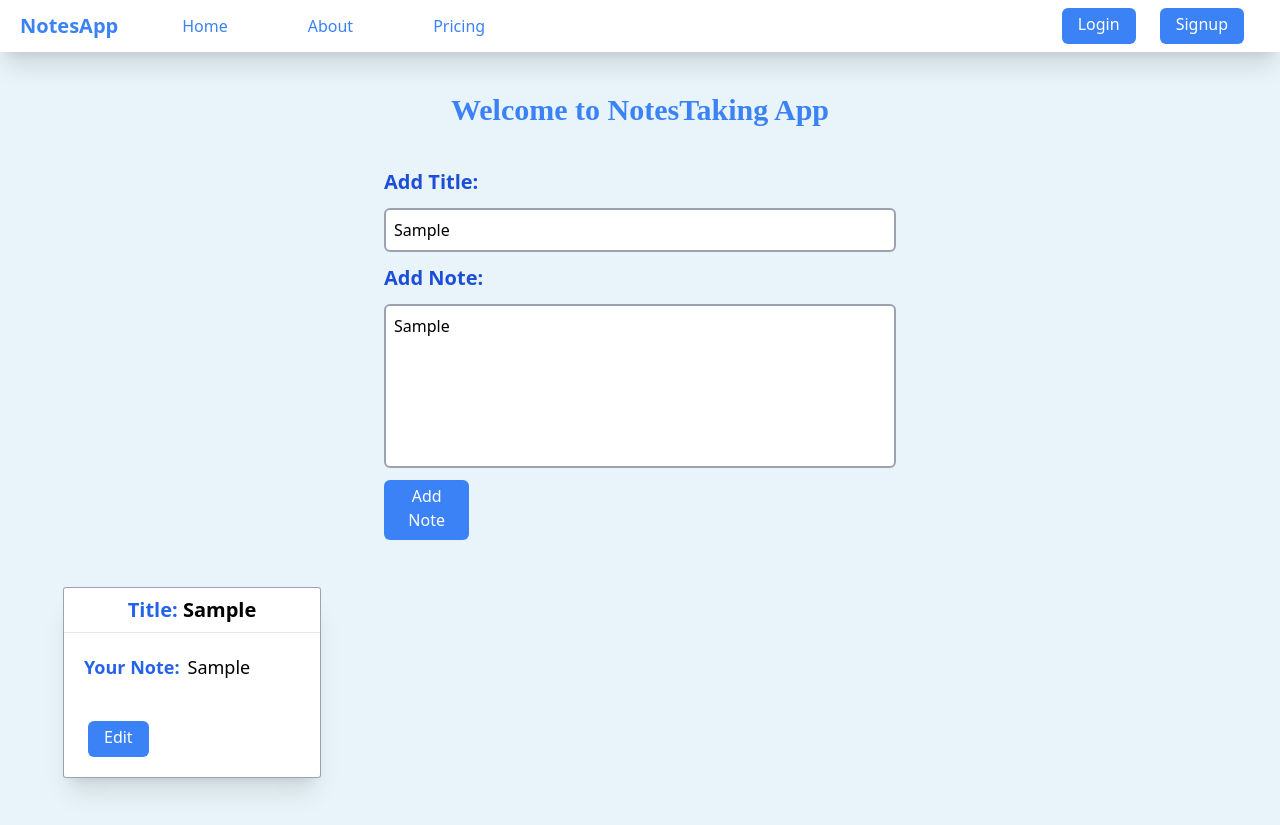
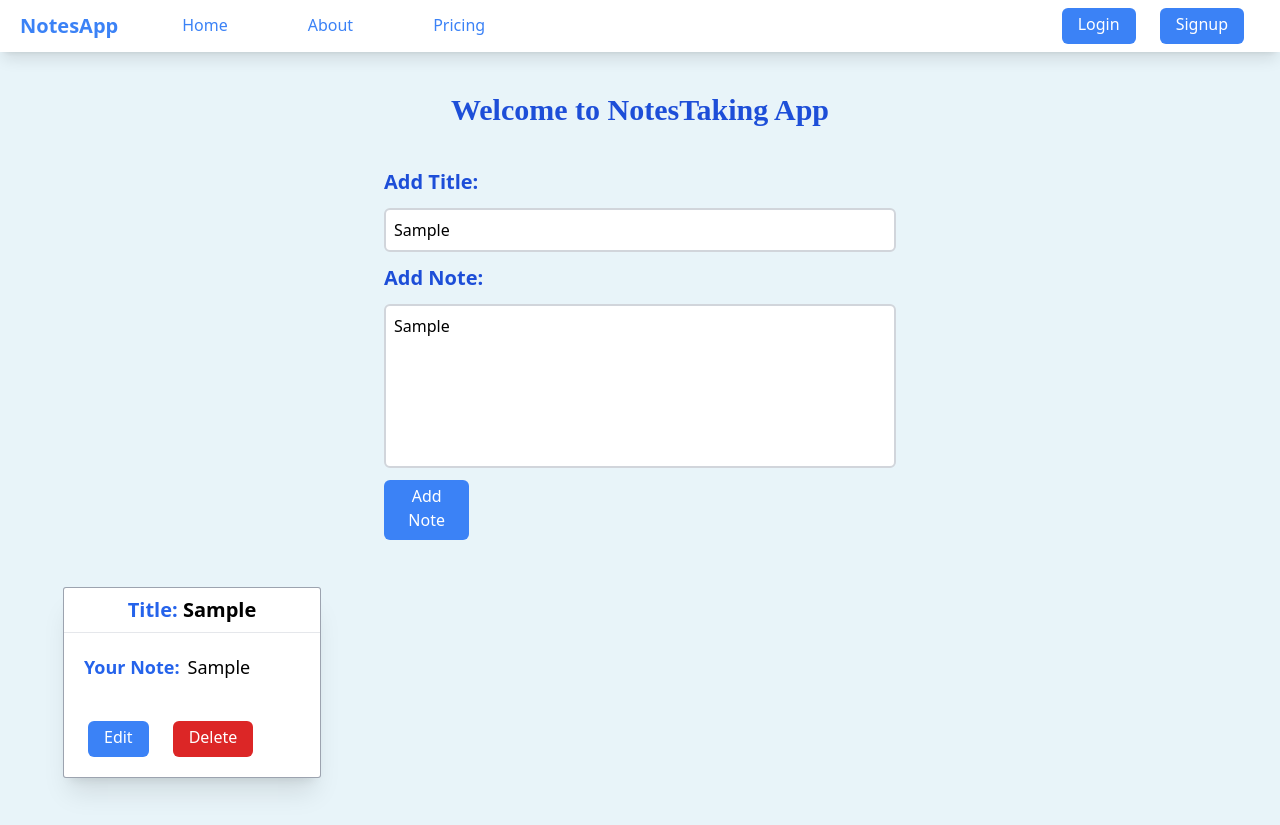
Before and after one commit to cleverfaizan786/NotesApp-with-Firebase, a React (Create React App) app: page / in a window 1280 px wide. Both pictures are taken after typing "Sample", "Sample" into the empty fields and a click on the button "Add Note". Built offline with nearby package versions, Linux system fonts and the light colour scheme.

Commit message:
Added delete note functionality

```diff
--- a/src/compoents/Header.js
+++ b/src/compoents/Header.js
@@ -4,11 +4,11 @@ export default class Header extends Component {
   render() {
     return (
       <>
-        <nav className="sticky w-full bg-white h-[52px] top-0 flex text-blue-500 items-center justify-between shadow-xl">
+        <nav className="sticky w-full bg-white h-[52px] top-0 flex text-blue-500 items-center justify-between shadow-lg">
           <div className="left-section flex items-center">
             <h1 className="ml-5 font-bold text-xl ">NotesApp</h1>
             <ul className="flex w-1/2 ml-16">
-              <li className="hover:text-blue-800 cursor-pointer transition">
+              <li className="hover:text-blue-800 cursor-pointer transition  border-b-2 border-transparent hover:border-blue-600">
                 Home
               </li>
               <li className="listyle">About</li>
--- a/src/compoents/Note.js
+++ b/src/compoents/Note.js
@@ -6,7 +6,7 @@ export default class Note extends Component {
 
   <div className="note-card shadow-xl w-1/5 h-auto my-12 ml-16 bg-white ring-1 ring-gray-400 rounded-sm break-words">
         <div className="title font-bold text-center py-2 text-xl">
-          {" "}
+
           <span className="text-blue-600  ">Title:</span> {this.props.title}
         </div>
         <hr />
@@ -15,6 +15,7 @@ export default class Note extends Component {
           {this.props.content}
         </div>
         <button className="button my-5 mx-6">Edit</button>
+        <button className=" bg-red-600 text-white rounded-md px-4 pb-2 pt-1 hover:bg-red-700 transition " onClick={this.props.deleteBtn}>Delete</button>
       </div>
 
     );
--- a/src/compoents/Section.js
+++ b/src/compoents/Section.js
@@ -16,6 +16,7 @@ export default class Section extends Component {
       ],
     };
   }
+  // 😍 Successfully added note appending functionality to react website
   submitForm = (e) => {
     this.setState((prevState) => ({
       myArr: [
@@ -30,11 +31,24 @@ export default class Section extends Component {
 
     e.preventDefault();
   };
+  // Deleting a specific note ❌
+  handleDelete(key) {
+
+   let updatedNotes=this.state.myArr.filter((elem,index)=>{
+ return key !==index
+   })
+
+  this.setState({
+    myArr:[...updatedNotes]
+  })
+
+
+    }
 
   render() {
     return (
       <div>
-        <h1 className="font-bold text-3xl text-center mt-10 font-[amazon] text-blue-500">
+        <h1 className="font-bold text-3xl text-center mt-10 font-[amazon] text-blue-700">
           Welcome to NotesTaking App
         </h1>
         <div className="w-[40%] m-auto mt-10">
@@ -46,7 +60,7 @@ export default class Section extends Component {
               <input
                 type="text"
                 id="text"
-                className="border-2 border-gray-400 rounded-md p-2 outline-none hover:shadow-lg  hover:ring-gray-200 hover:ring-2"
+                className="border-2 border-gray-300 rounded-md p-2 outline-none hover:shadow-lg  hover:ring-gray-200 hover:ring-2"
                 ref={this.titleRef}
                 required
               />
@@ -59,7 +73,7 @@ export default class Section extends Component {
               <textarea
                 cols="90"
                 rows="6"
-                className="border-2 border-gray-400 rounded-md p-2 outline-none hover:shadow-lg hover:ring-gray-200 hover:ring-2"
+                className="border-2 border-gray-300 rounded-md p-2 outline-none hover:shadow-lg hover:ring-gray-200 hover:ring-2"
                 id="content"
                 style={{ resize: "none" }}
                 ref={this.bodyRef}
@@ -72,15 +86,18 @@ export default class Section extends Component {
           </form>
         </div>
         <div className="flex flex-wrap">
-        {this.state.myArr.map((elem) => {
-          //  <Note title={elem.heading} content={elem.body} className="grid grid-cols-3"/>;
-          return (
-            (this.title==='' || elem.body==='') ? null :  <Note key={elem.title} title={elem.heading} content={elem.body} className="flex"/>
-          )
-
-        })}
+          {this.state.myArr.map((elem, index) => {
+            //  <Note title={elem.heading} content={elem.body} className="grid grid-cols-3"/>;
+            return this.title === "" || elem.body === "" ? null : (
+              <Note
+                key={index}
+                title={elem.heading}
+                content={elem.body}
+                deleteBtn={() => this.handleDelete(index)}
+              />
+            );
+          })}
         </div>
-
       </div>
     );
   }
--- a/src/index.css
+++ b/src/index.css
@@ -2,7 +2,7 @@
 @tailwind components;
 @tailwind utilities;
 .listyle{
-@apply ml-20 cursor-pointer hover:text-blue-800 transition
+@apply ml-20 cursor-pointer hover:text-blue-800 transition border-b-2 border-transparent hover:border-blue-600
 
 }
 .button{
```
